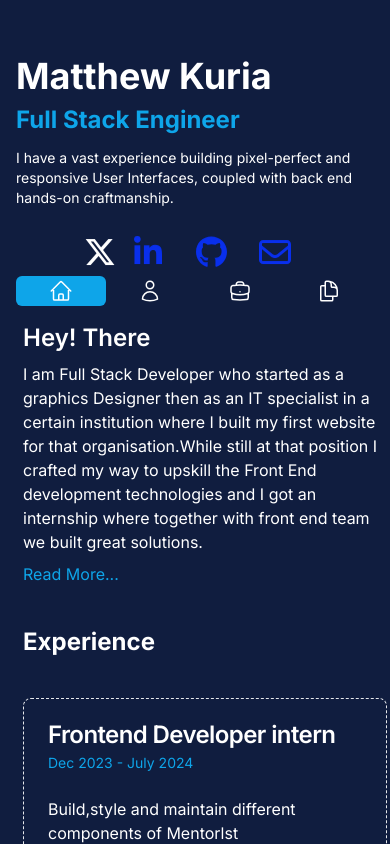
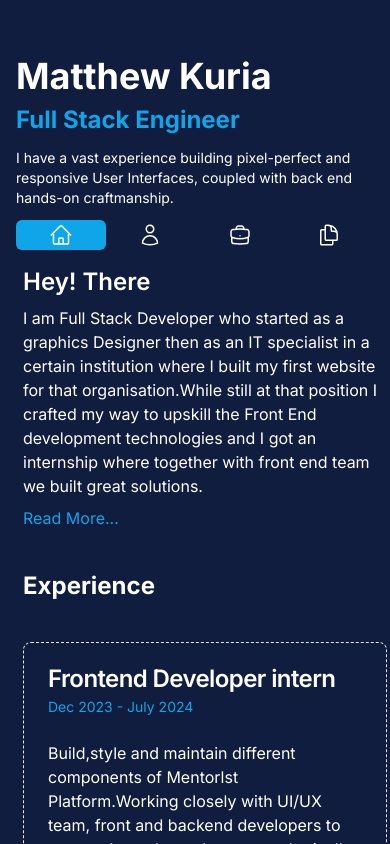
Before and after one commit to matthewkuria/myportifolio, a Next.js app: page / in a window 390 px wide. Shown: the top 844 px of the page. Built offline with nearby package versions, Linux system fonts and the light colour scheme.

Commit message:
Make it hidden for small screens

```diff
--- a/app/ui/home/sidebar.tsx
+++ b/app/ui/home/sidebar.tsx
@@ -11,7 +11,7 @@ export default function SideBar() {
                     coupled with back end hands-on craftmanship.
                 </p>
             </div>
-            <div className="Socio-icons animate-bounce md:animate-none  flex items-center justify-center  md:bottom-44 mt-6 md:mt-12  md:fixed  ">
+            <div className="hidden Socio-icons animate-bounce md:animate-none  md:flex items-center justify-center  md:bottom-44 mt-6 md:mt-12  md:fixed  ">
                 <div className=" hover:animate-pulse">
                 <Link href="https://twitter.com/matthew_kuria" className=" "><svg xmlns="http://www.w3.org/2000/svg" height="32" width="32" viewBox="0 0 512 512"><path fill="#ffff" d="M389.2 48h70.6L305.6 224.2 487 464H345L233.7 318.6 106.5 464H35.8L200.7 275.5 26.8 48H172.4L272.9 180.9 389.2 48zM364.4 421.8h39.1L151.1 88h-42L364.4 421.8z"/></svg></Link>
                 </div>
```
